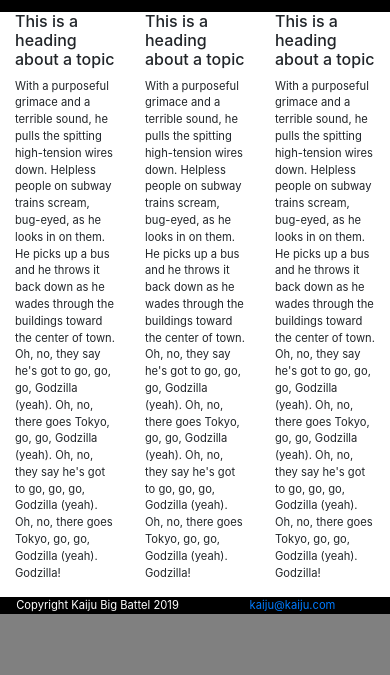
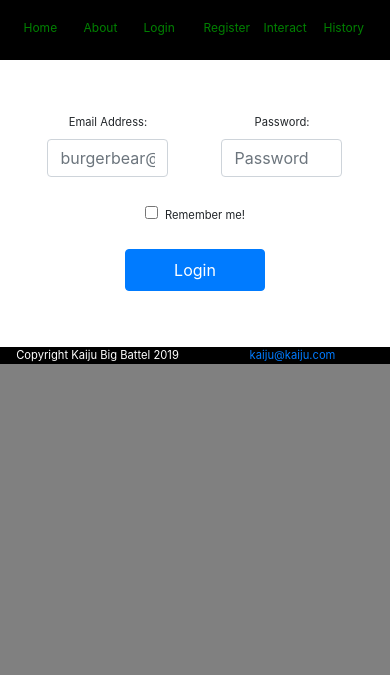
Before and after one commit to jtor101/kaiju, a plain HTML site: page login.html in a window 390 px wide. Shown: the part 169-844 px from the top of the page. Drawn offline with nearby package versions, Linux system fonts and the light colour scheme.

Commit message:
Form is functional, formatted, and responsive.

```diff
--- a/login.html
+++ b/login.html
@@ -10,14 +10,14 @@
     <link rel="stylesheet" href="https://stackpath.bootstrapcdn.com/bootstrap/4.1.3/css/bootstrap.min.css" integrity="sha384-MCw98/SFnGE8fJT3GXwEOngsV7Zt27NXFoaoApmYm81iuXoPkFOJwJ8ERdknLPMO" crossorigin="anonymous">
     <link rel="stylesheet" href="styles.css">
 
-    <title>Kaiju Big Battel</title>
+    <title>Kaiju Big Battel - KBB FC Login</title>
 </head>
 
 <body>
     <div class="container-fluid">
         <header class="row">
             <div class="jumbotron col-12 text-center">
-                <h1>Kaiju Big Battel</h1>
+                <h1>Kaiju Big Battel - Login</h1>
             </div>
         </header>
 
@@ -44,26 +44,43 @@
                     </li>
                 </ul>
             </nav>
+            <section>
 
-            <section class="row">
-                <div class="col-4">
-                    <h2>This is a heading about a topic</h2>
-                    <p class="artleft">With a purposeful grimace and a terrible sound, he pulls the spitting high-tension wires down. Helpless people on subway trains scream, bug-eyed, as he looks in on them. He picks up a bus and he throws it back down as he wades through
-                        the buildings toward the center of town. Oh, no, they say he's got to go, go, go, Godzilla (yeah). Oh, no, there goes Tokyo, go, go, Godzilla (yeah). Oh, no, they say he's got to go, go, go, Godzilla (yeah). Oh, no, there goes
-                        Tokyo, go, go, Godzilla (yeah). Godzilla!</p>
+                <div class="row">
+                    <form class="pb-5 pt-5 col-10 justify-content-center offset-1 text-center" action="interact.html">
+
+                        <!-- Email Address, Password -->
+
+                        <div class="form-row">
+                            <div class="col pb-4 pr-5">
+                                <label for="kbemail">Email Address: </label>
+                                <input type="email" class="form-control" id="kbemail" placeholder="burgerbear@kaiju.com">
+                            </div>
+
+                            <div class="col"><label for="kbpassword">Password: </label>
+                                <input type="password" class="form-control" id="kbpassword" placeholder="Password" required>
+                            </div>
+                        </div>
+
+                        <div class="form-row">
+                            <div class="col pb-4">
+                                <div class="form-check">
+                                    <input class="form-check-input" type="checkbox" value="" id="remember">
+                                    <label class="form-check-label" for="remember">
+                              Remember me!
+                            </label>
+                                </div>
+                            </div>
+
+                        </div>
+                        <div class="col">
+                            <button type="submit" class="btn btn-primary mb-2 px-5 py-2">Login</button>
+                        </div>
+
+
+                    </form>
                 </div>
-                <div class="col-4">
-                    <h2>This is a heading about a topic</h2>
-                    <p>With a purposeful grimace and a terrible sound, he pulls the spitting high-tension wires down. Helpless people on subway trains scream, bug-eyed, as he looks in on them. He picks up a bus and he throws it back down as he wades through
-                        the buildings toward the center of town. Oh, no, they say he's got to go, go, go, Godzilla (yeah). Oh, no, there goes Tokyo, go, go, Godzilla (yeah). Oh, no, they say he's got to go, go, go, Godzilla (yeah). Oh, no, there goes
-                        Tokyo, go, go, Godzilla (yeah). Godzilla!</p>
-                </div>
-                <div class="col-4">
-                    <h2>This is a heading about a topic</h2>
-                    <p class="artright">With a purposeful grimace and a terrible sound, he pulls the spitting high-tension wires down. Helpless people on subway trains scream, bug-eyed, as he looks in on them. He picks up a bus and he throws it back down as he wades through
-                        the buildings toward the center of town. Oh, no, they say he's got to go, go, go, Godzilla (yeah). Oh, no, there goes Tokyo, go, go, Godzilla (yeah). Oh, no, they say he's got to go, go, go, Godzilla (yeah). Oh, no, there goes
-                        Tokyo, go, go, Godzilla (yeah). Godzilla!</p>
-                </div>
+
             </section>
         </main>
         <footer class="row">
@@ -71,7 +88,7 @@
                 Copyright Kaiju Big Battel 2019
             </div>
             <div class="col-6 text-center text-white">
-                <a href="mailto:someone@example.com?Subject=Hello%20again" target="_top">kaiju@kaiju.com</a>
+                <a href="mailto:kaiju@kaiju.com" target="_top">kaiju@kaiju.com</a>
             </div>
         </footer>
     </div>
```
